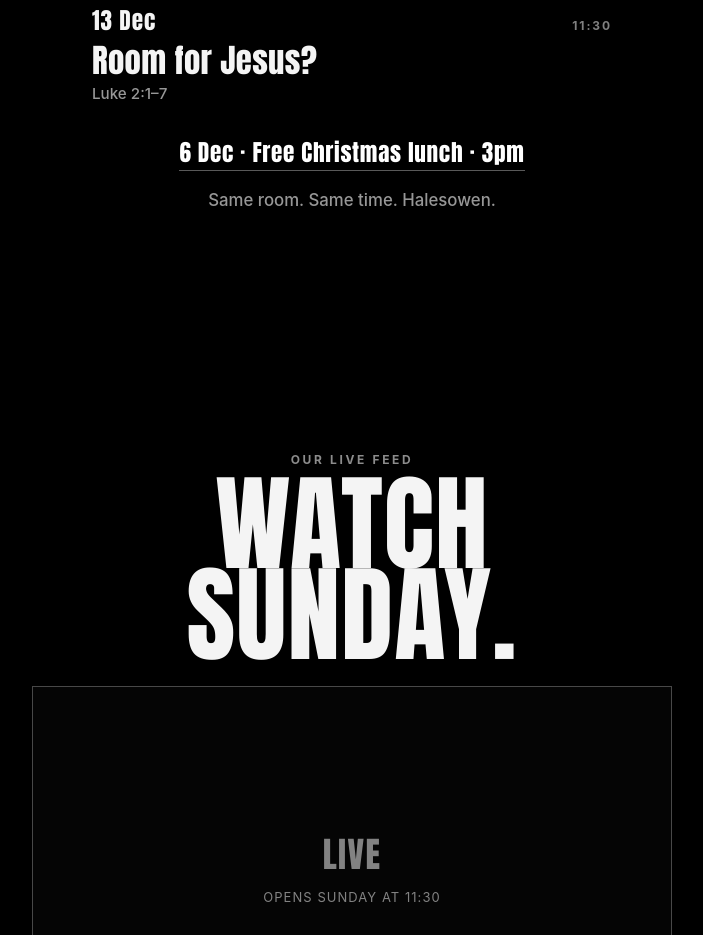
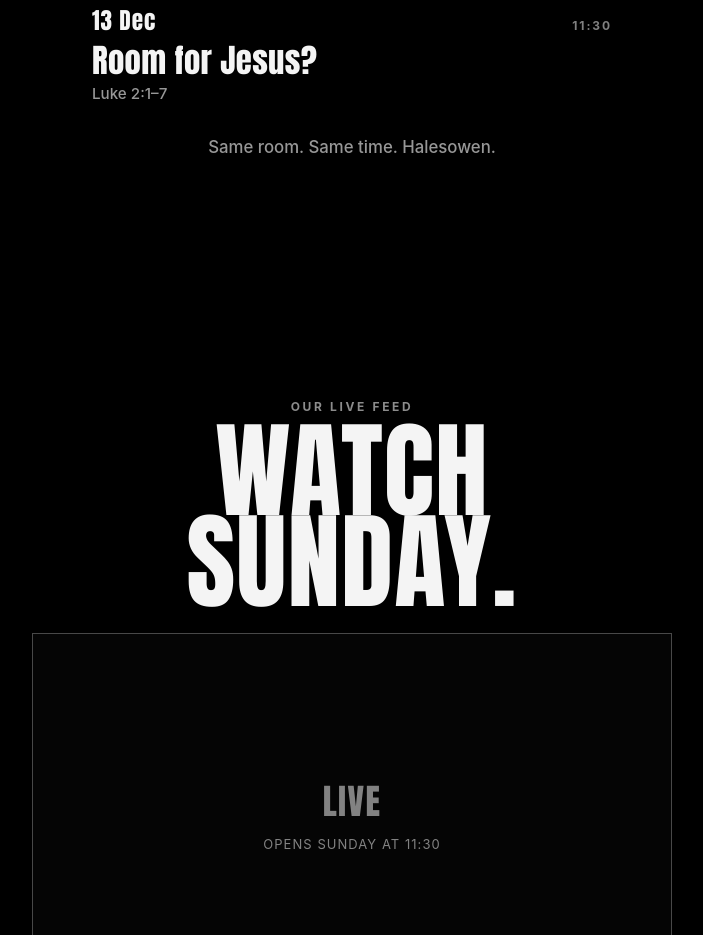
Before and after one commit to 50964/50964.github.io, a plain HTML site: page index.html in a window 1280 px wide. Shown: the part 6100-7035 px from the top of the page, without its empty margins (288-991 px from the left). Drawn offline with Linux system fonts and the light colour scheme.

Commit message:
Remove the Christmas lunch line from the homepage.

```diff
--- a/index.html
+++ b/index.html
@@ -298,14 +298,6 @@ button.btn {
 }
 .fine { margin-top: 22px; color: var(--dim); line-height: 1.7; }
 .fine a { text-decoration: none; border-bottom: 1px solid rgba(255,255,255,.35); }
-.xmas-line { margin: 18px 0 0; }
-.xmas-line a {
-  color: #fff;
-  text-decoration: none;
-  border-bottom: 1px solid rgba(255,255,255,.35);
-  font-size: clamp(1.15rem, 3vw, 1.45rem);
-  letter-spacing: .03em;
-}
 @media (min-width: 800px) {
   h1 { font-size: clamp(6rem, 9vw, 10rem); }
   .slots { grid-template-columns: 1fr 1fr 1fr; }
@@ -411,7 +403,6 @@ button.btn {
       <li><span class="when">6 Dec <small>11:30</small></span><span class="preach">Promise Kept</span><span class="ref plain">Luke 1:26–38</span></li>
       <li><span class="when">13 Dec <small>11:30</small></span><span class="preach">Room for Jesus?</span><span class="ref plain">Luke 2:1–7</span></li>
     </ul>
-    <p class="xmas-line" id="xmasLine" hidden><a href="/xmas">6 Dec · Free Christmas lunch · 3pm</a></p>
     <p class="sub plain">Same room. Same time. Halesowen.</p>
   </div>
 </section>
@@ -530,10 +521,6 @@ button.btn {
       window.prompt("Copy this and send it to one person", full);
     });
   }
-  var lunch = document.getElementById("xmasLine");
-  if (lunch && (iso < "2026-12-06" || (iso === "2026-12-06" && minutes < 17 * 60))) {
-    lunch.hidden = false;
-  }
 })();
 </script>
 </body>
```
